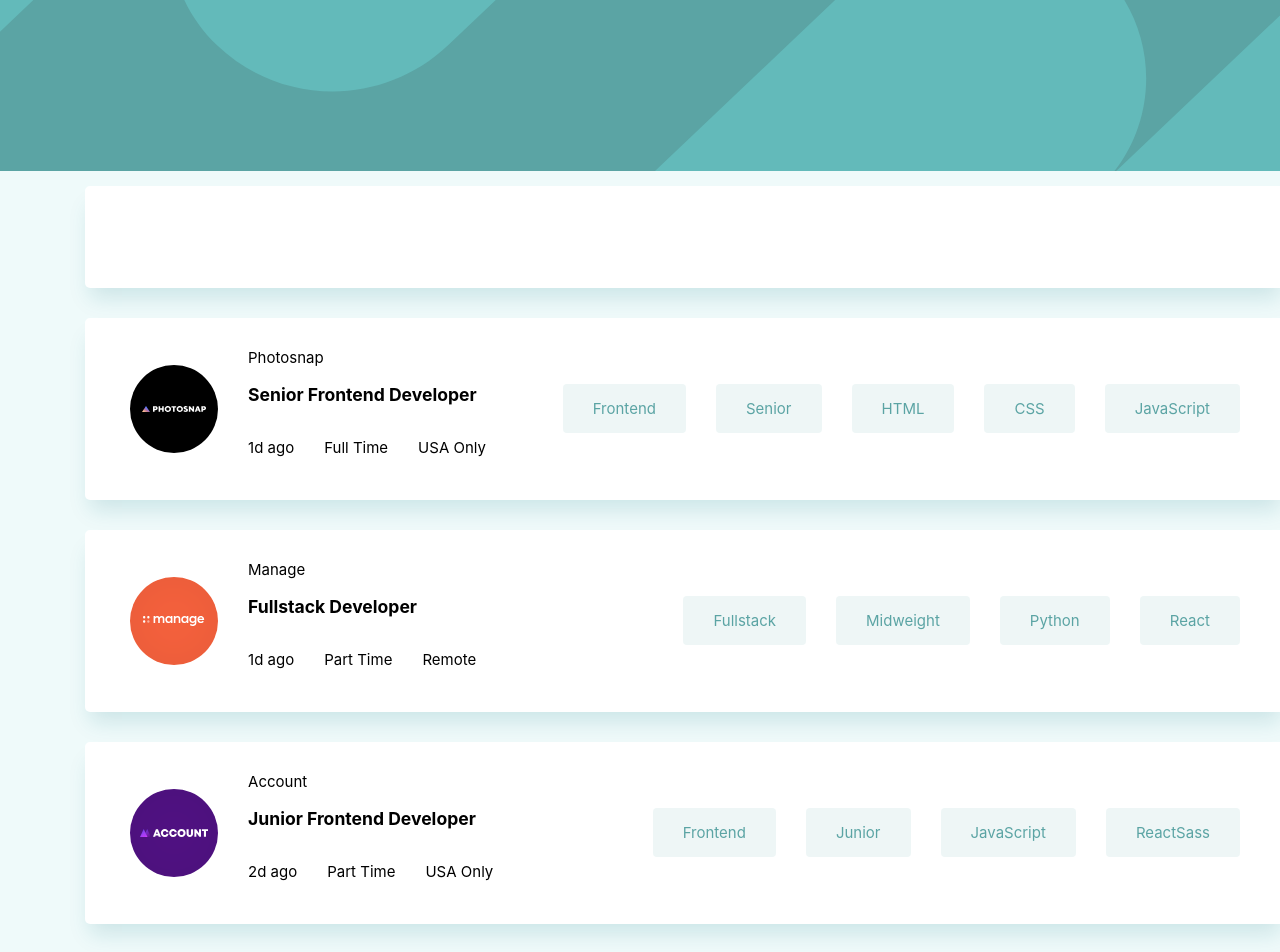
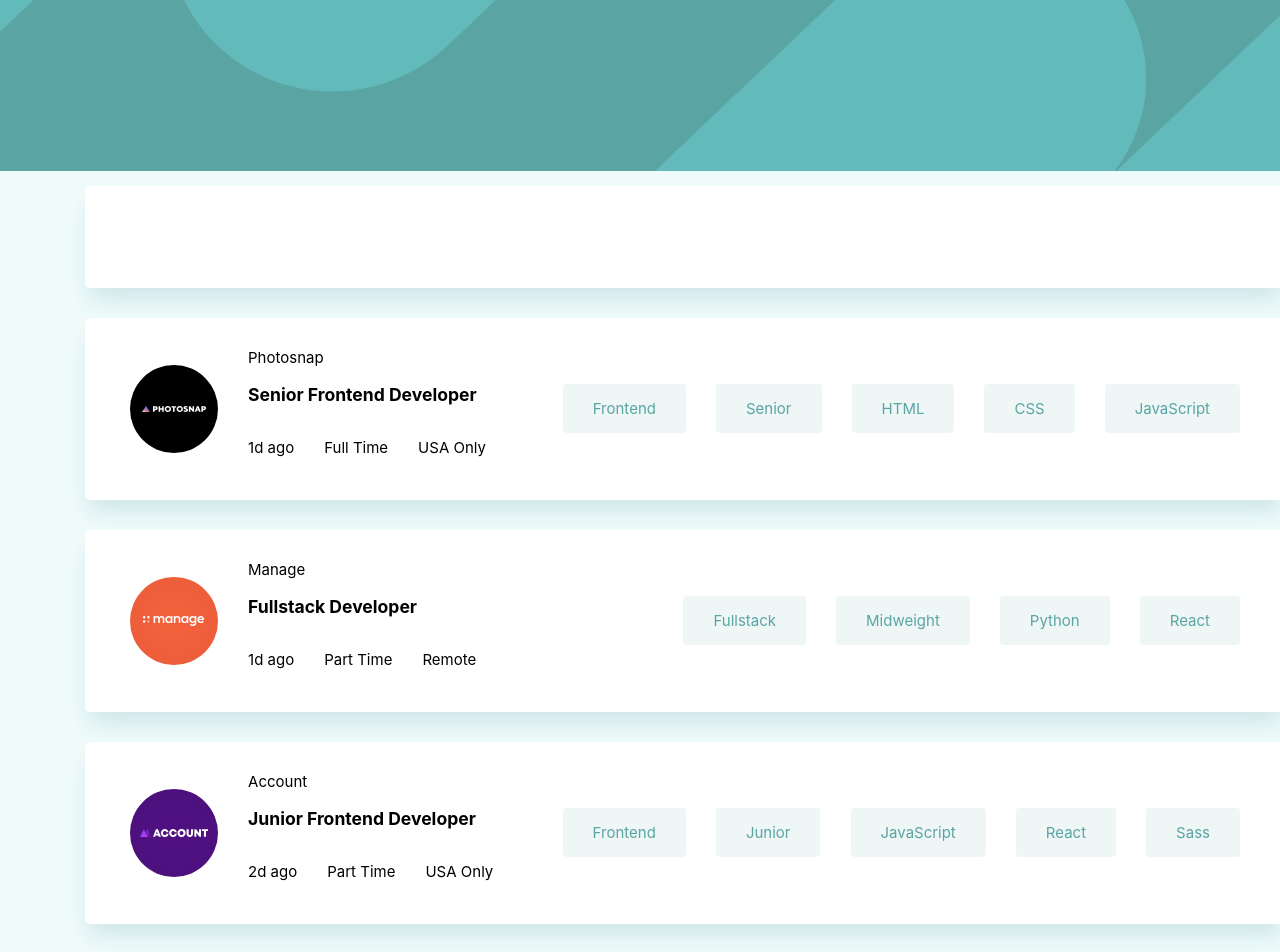
Before and after one commit to rojasmart/job-listings-with-filtering, a React (Create React App) app: page / in a window 1280 px wide. Shown: the top 952 px of the page. Built offline with nearby package versions, Linux system fonts and the light colour scheme.

Commit message:
item tools map and filter first level

```diff
--- a/src/App.js
+++ b/src/App.js
@@ -26,7 +26,19 @@ function App() {
     handleFetchData();
   }, []);
 
+  /*  const handleClick = (language) => {
+    setFilterLanguage((oldClick) => [...oldClick, language]);
+  }; */
+
   const handleClick = (language) => {
+    const newItem = data.filter((newVal) => {
+      return (
+        newVal.role === language ||
+        newVal.level === language ||
+        newVal.tools === language
+      );
+    });
+    setData(newItem);
     setFilterLanguage((oldClick) => [...oldClick, language]);
   };
 
--- a/src/components/JobCard.js
+++ b/src/components/JobCard.js
@@ -23,9 +23,14 @@ const JobCard = ({ item, handleClick }) => {
             </span>
           );
         })}
-        {!!item.tools.length && (
-          <span onClick={() => handleClick(item.tools)}>{item.tools}</span>
-        )}
+        {!!item.tools.length &&
+          item.tools.map((tool, index) => {
+            return (
+              <span key={index} onClick={() => handleClick(tool)}>
+                {tool}
+              </span>
+            );
+          })}
       </div>
     </div>
   );
```
